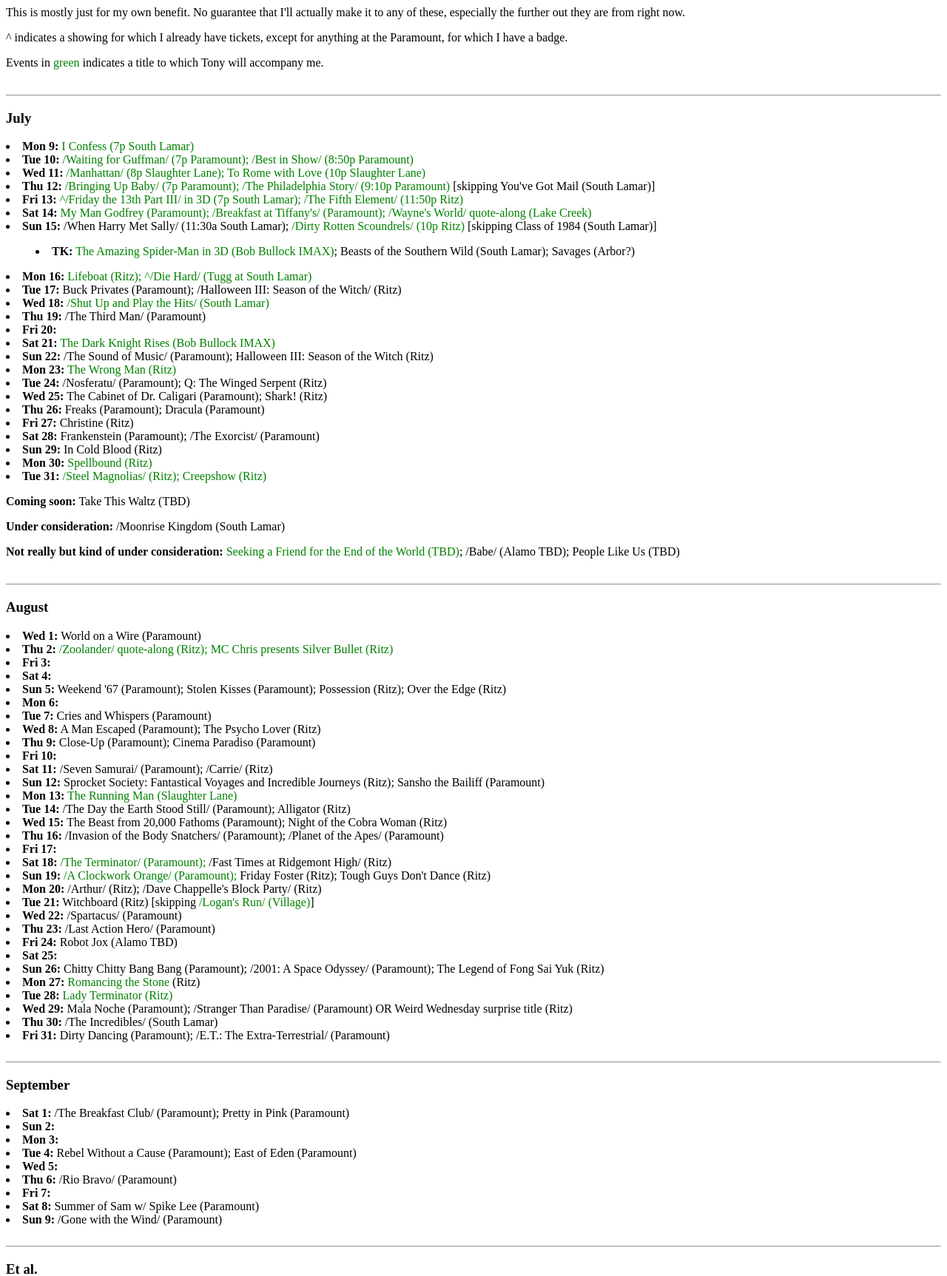
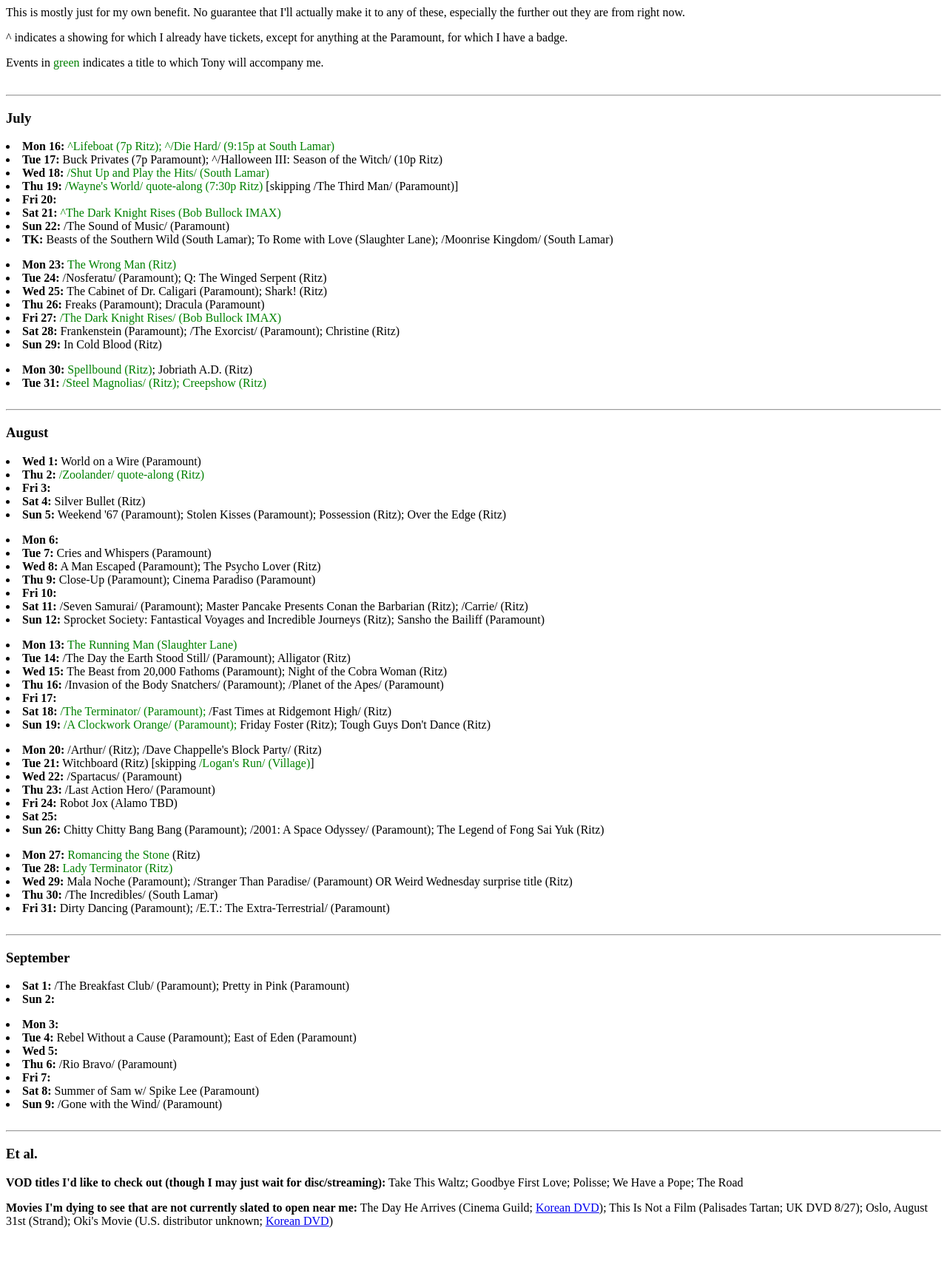
Before and after one commit to zmcghee/filmlog, a Django app: template templates/ondeck.html in a window 1280 px wide. Shown: the top 1725 px of the page at 74% size. After the commit the page ends 1660 px from the top, so only its background shows below. Run offline with Django 3.2, Linux system fonts and the light colour scheme; the template is opened without the code that fills it, so the values that code supplies are empty.

Commit message:
Update schedule

```diff
--- a/templates/ondeck.html
+++ b/templates/ondeck.html
@@ -35,67 +35,54 @@
 
 <h3>July</h3>
 
-<li><b>Mon 9:</b> <u><i>I Confess</i> (7p South Lamar)</u>
-<li><b>Tue 10:</b> <u>/<i>Waiting for Guffman</i>/ (7p Paramount); /<i>Best in Show</i>/ (8:50p Paramount)</u>
-<li><b>Wed 11:</b> <u>/<i>Manhattan</i>/ (8p Slaughter Lane); <i>To Rome with Love</i> (10p Slaughter Lane)</u>
-<li><b>Thu 12:</b> <u>/<i>Bringing Up Baby</i>/ (7p Paramount); /<i>The Philadelphia Story</i>/ (9:10p Paramount)</u> [skipping <i>You've Got Mail</i> (South Lamar)]
-<li><b>Fri 13:</b> <u>^/<i>Friday the 13th Part III</i>/ in 3D (7p South Lamar); /<i>The Fifth Element</i>/ (11:50p Ritz)</u>
-<li><b>Sat 14:</b> <u><i>My Man Godfrey</i> (Paramount); /<i>Breakfast at Tiffany's</i>/ (Paramount); /<i>Wayne's World</i>/ quote-along (Lake Creek)</u>
-<li><b>Sun 15:</b> /<i>When Harry Met Sally</i>/ (11:30a South Lamar); <u>/<i>Dirty Rotten Scoundrels</i>/ (10p Ritz)</u> [skipping <i>Class of 1984</i> (South Lamar)]
-<blockquote>
-<li><b>TK:</b> <u><i>The Amazing Spider-Man</i> in 3D (Bob Bullock IMAX)</u>; <i>Beasts of the Southern Wild</i> (South Lamar); <i>Savages</i> (Arbor?)
-</blockquote>
-<li><b>Mon 16:</b> <u><i>Lifeboat</i> (Ritz); ^/<i>Die Hard</i>/ (Tugg at South Lamar)</u>
-<li><b>Tue 17:</b> <i>Buck Privates</i> (Paramount); /<i>Halloween III: Season of the Witch</i>/ (Ritz)
+<li><b>Mon 16:</b> <u>^<i>Lifeboat</i> (7p Ritz); ^/<i>Die Hard</i>/ (9:15p at South Lamar)</u>
+<li><b>Tue 17:</b> <i>Buck Privates</i> (7p Paramount); ^/<i>Halloween III: Season of the Witch</i>/ (10p Ritz)
 <li><b>Wed 18:</b> <u>/<i>Shut Up and Play the Hits</i>/ (South Lamar)</u>
-<li><b>Thu 19:</b> /<i>The Third Man</i>/ (Paramount)
+<li><b>Thu 19:</b> <u>/<i>Wayne's World</i>/ quote-along (7:30p Ritz)</u> [skipping /<i>The Third Man</i>/ (Paramount)]
 <li><b>Fri 20:</b>
-<li><b>Sat 21:</b> <u><i>The Dark Knight Rises</i> (Bob Bullock IMAX)</u>
-<li><b>Sun 22:</b> /<i>The Sound of Music</i>/ (Paramount); Halloween III: Season of the Witch (Ritz)
+<li><b>Sat 21:</b> <u>^<i>The Dark Knight Rises</i> (Bob Bullock IMAX)</u>
+<li><b>Sun 22:</b> /<i>The Sound of Music</i>/ (Paramount)
+<li><b>TK:</b> <i>Beasts of the Southern Wild</i> (South Lamar); <i>To Rome with Love</i> (Slaughter Lane); /<i>Moonrise Kingdom</i>/ (South Lamar)<p>
 <li><b>Mon 23:</b> <u><i>The Wrong Man</i> (Ritz)</u>
 <li><b>Tue 24:</b> /<i>Nosferatu</i>/ (Paramount); <i>Q: The Winged Serpent</i> (Ritz)
 <li><b>Wed 25:</b> <i>The Cabinet of Dr. Caligari</i> (Paramount); <i>Shark!</i> (Ritz)
 <li><b>Thu 26:</b> <i>Freaks</i> (Paramount); <i>Dracula</i> (Paramount)
-<li><b>Fri 27:</b> <i>Christine</i> (Ritz)
-<li><b>Sat 28:</b> <i>Frankenstein</i> (Paramount); /<i>The Exorcist</i>/ (Paramount)
-<li><b>Sun 29:</b> <i>In Cold Blood</i> (Ritz)
-<li><b>Mon 30:</b> <u><i>Spellbound</i> (Ritz)</u>
+<li><b>Fri 27:</b> <u>/<i>The Dark Knight Rises</i>/ (Bob Bullock IMAX)</u>
+<li><b>Sat 28:</b> <i>Frankenstein</i> (Paramount); /<i>The Exorcist</i>/ (Paramount); <i>Christine</i> (Ritz)
+<li><b>Sun 29:</b> <i>In Cold Blood</i> (Ritz)<p>
+<li><b>Mon 30:</b> <u><i>Spellbound</i> (Ritz)</u>; <i>Jobriath A.D.</i> (Ritz)
 <li><b>Tue 31:</b> <u>/<i>Steel Magnolias</i>/ (Ritz); <i>Creepshow</i> (Ritz)</u>
-
-<p><b>Coming soon:</b> <i>Take This Waltz</i> (TBD)</u>
-<p><b>Under consideration:</b> /<i>Moonrise Kingdom</i> (South Lamar)
-<p><b>Not really but kind of under consideration:</b> <u><i>Seeking a Friend for the End of the World</i> (TBD)</u>; /<i>Babe</i>/ (Alamo TBD); <i>People Like Us</i> (TBD)
 
 <br><br><hr>
 
 <h3>August</h3>
 
 <li><b>Wed 1:</b> <i>World on a Wire</i> (Paramount)
-<li><b>Thu 2:</b> <u>/<i>Zoolander</i>/ quote-along (Ritz); MC Chris presents <i>Silver Bullet</i> (Ritz)</u>
+<li><b>Thu 2:</b> <u>/<i>Zoolander</i>/ quote-along (Ritz)</u>
 <li><b>Fri 3:</b>
-<li><b>Sat 4:</b>
-<li><b>Sun 5:</b> <i>Weekend</i> '67 (Paramount); <i>Stolen Kisses</i> (Paramount); <i>Possession</i> (Ritz); <i>Over the Edge</i> (Ritz)
+<li><b>Sat 4:</b> <i>Silver Bullet</i> (Ritz)
+<li><b>Sun 5:</b> <i>Weekend</i> '67 (Paramount); <i>Stolen Kisses</i> (Paramount); <i>Possession</i> (Ritz); <i>Over the Edge</i> (Ritz)<p>
 <li><b>Mon 6:</b>
 <li><b>Tue 7:</b> <i>Cries and Whispers</i> (Paramount)
 <li><b>Wed 8:</b> <i>A Man Escaped</i> (Paramount); <i>The Psycho Lover</i> (Ritz)
 <li><b>Thu 9:</b> <i>Close-Up</i> (Paramount); <i>Cinema Paradiso</i> (Paramount)
 <li><b>Fri 10:</b>
-<li><b>Sat 11:</b> /<i>Seven Samurai</i>/ (Paramount); /<i>Carrie</i>/ (Ritz)
-<li><b>Sun 12:</b> Sprocket Society: Fantastical Voyages and Incredible Journeys (Ritz); <i>Sansho the Bailiff</i> (Paramount)
+<li><b>Sat 11:</b> /<i>Seven Samurai</i>/ (Paramount); Master Pancake Presents Conan the Barbarian (Ritz); /<i>Carrie</i>/ (Ritz)
+<li><b>Sun 12:</b> Sprocket Society: Fantastical Voyages and Incredible Journeys (Ritz); <i>Sansho the Bailiff</i> (Paramount)<p>
 <li><b>Mon 13:</b> <u><i>The Running Man</i> (Slaughter Lane)</u>
 <li><b>Tue 14:</b> /<i>The Day the Earth Stood Still</i>/ (Paramount); <i>Alligator</i> (Ritz)
 <li><b>Wed 15:</b> <i>The Beast from 20,000 Fathoms</i> (Paramount); <i>Night of the Cobra Woman</i> (Ritz)
 <li><b>Thu 16:</b> /<i>Invasion of the Body Snatchers</i>/ (Paramount); /<i>Planet of the Apes</i>/ (Paramount)
 <li><b>Fri 17:</b>
 <li><b>Sat 18:</b> <u>/<i>The Terminator</i>/ (Paramount);</u> /<i>Fast Times at Ridgemont High</i>/ (Ritz)
-<li><b>Sun 19:</b> <u>/<i>A Clockwork Orange</i>/ (Paramount);</u> <i>Friday Foster</i> (Ritz); <i>Tough Guys Don't Dance</i> (Ritz)
+<li><b>Sun 19:</b> <u>/<i>A Clockwork Orange</i>/ (Paramount);</u> <i>Friday Foster</i> (Ritz); <i>Tough Guys Don't Dance</i> (Ritz)<p>
 <li><b>Mon 20:</b> /<i>Arthur</i>/ (Ritz); /<i>Dave Chappelle's Block Party</i>/ (Ritz)
 <li><b>Tue 21:</b> <i>Witchboard</i> (Ritz) [skipping <u>/<i>Logan's Run</i>/ (Village)</u>]
 <li><b>Wed 22:</b> /<i>Spartacus</i>/ (Paramount)
 <li><b>Thu 23:</b> /<i>Last Action Hero</i>/ (Paramount)
 <li><b>Fri 24:</b> <i>Robot Jox</i> (Alamo TBD)
 <li><b>Sat 25:</b>
-<li><b>Sun 26:</b> <i>Chitty Chitty Bang Bang</i> (Paramount); /<i>2001: A Space Odyssey</i>/ (Paramount); <i>The Legend of Fong Sai Yuk</i> (Ritz)
+<li><b>Sun 26:</b> <i>Chitty Chitty Bang Bang</i> (Paramount); /<i>2001: A Space Odyssey</i>/ (Paramount); <i>The Legend of Fong Sai Yuk</i> (Ritz)<p>
 <li><b>Mon 27:</b> <u><i>Romancing the Stone</i></u> (Ritz)
 <li><b>Tue 28:</b> <u><i>Lady Terminator</i> (Ritz)</u>
 <li><b>Wed 29:</b> <i>Mala Noche</i> (Paramount); /<i>Stranger Than Paradise</i>/ (Paramount) OR Weird Wednesday surprise title (Ritz)
@@ -107,7 +94,7 @@
 <h3>September</h3>
 
 <li><b>Sat 1:</b> /<i>The Breakfast Club</i>/ (Paramount); <i>Pretty in Pink</i> (Paramount)</u>
-<li><b>Sun 2:</b>
+<li><b>Sun 2:</b><p>
 <li><b>Mon 3:</b>
 <li><b>Tue 4:</b> <i>Rebel Without a Cause</i> (Paramount); <i>East of Eden</i> (Paramount)
 <li><b>Wed 5:</b>
@@ -120,7 +107,7 @@
 
 <h3>Et al.</h3>
 
-<p><b>VOD titles I'd like to check out (though I may just wait for disc/streaming):</b> <i>Goodbye First Love</i>; <i>Polisse</i>; <i>We Have a Pope</i>; <i>The Road</i>
+<p><b>VOD titles I'd like to check out (though I may just wait for disc/streaming):</b> <i>Take This Waltz</i>; <i>Goodbye First Love</i>; <i>Polisse</i>; <i>We Have a Pope</i>; <i>The Road</i>
 
 <p><b>Movies I'm dying to see that are not currently slated to open near me:</b> <i>The Day He Arrives</i> (Cinema Guild; <a href="http://www.yesasia.com/us/the-day-he-arrives-dvd-korea-version/1026702781-0-0-0-en/info.html">Korean DVD</a>); <i>This Is Not a Film</i> (Palisades Tartan; UK DVD 8/27); <i>Oslo, August 31st (Strand); <i>Oki's Movie</i> (U.S. distributor unknown; <a href="http://www.yesasia.com/us/okis-movie-dvd-first-press-edition-korea-version/1023938734-0-0-0-en/info.html">Korean DVD</a>)
 
```
